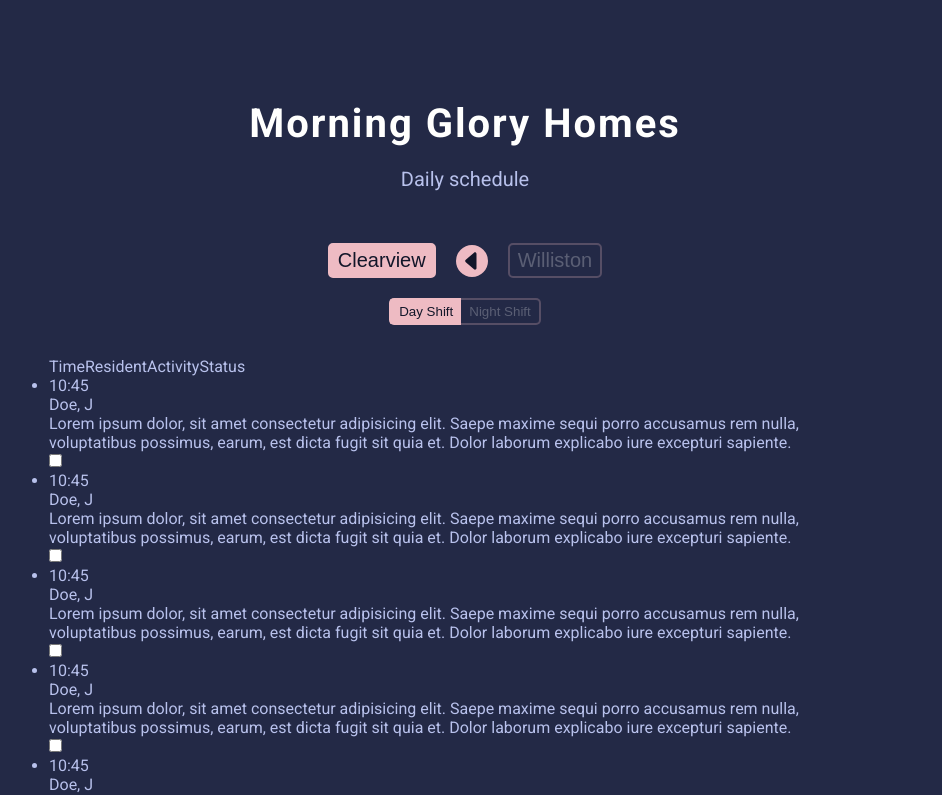
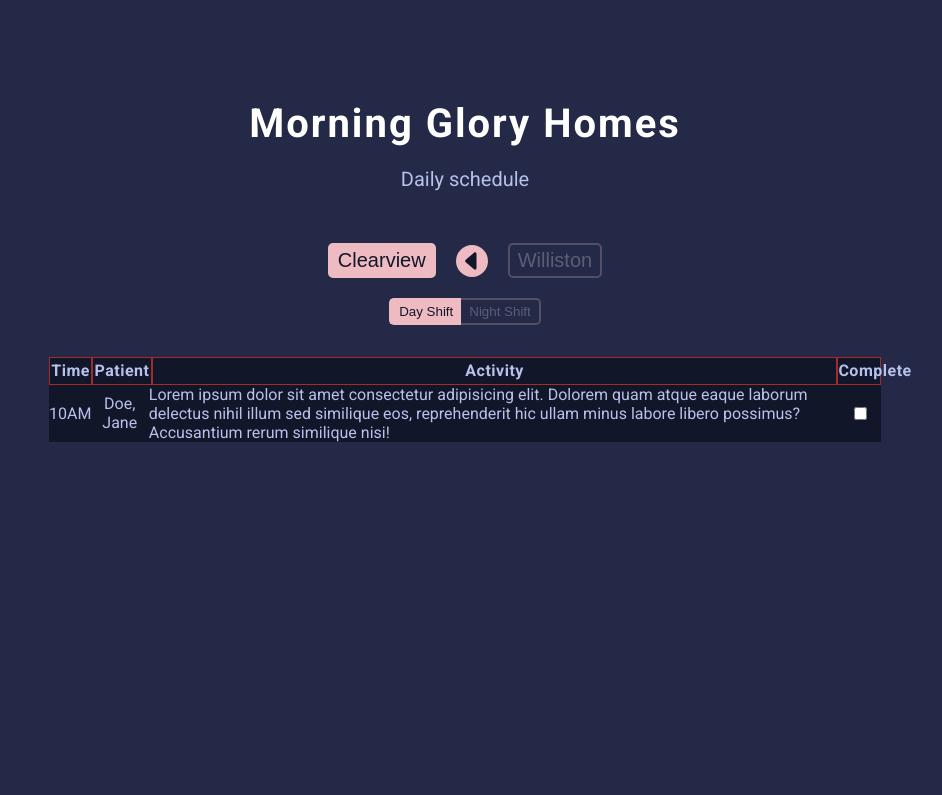
Before and after one commit to AndrewKohn/mgh-daily-schedule, a React (Vite) app: page / in a window 1280 px wide. Shown: the top 795 px of the page, without its empty margins (175-1117 px from the left). Built offline with nearby package versions, Linux system fonts and the light colour scheme.

Commit message:
Add basic table structure

```diff
--- a/src/components/ScheduleList/ScheduleList.tsx
+++ b/src/components/ScheduleList/ScheduleList.tsx
@@ -5,51 +5,15 @@ interface Props {}
 
 const ScheduleList = ({}) => {
   return (
-    <div className="table-container">
-      <ul>
-        <div className="list-headings">
-          <span>Time</span>
-          <span>Resident</span>
-          <span>Activity</span>
-          <span>Status</span>
-        </div>
-        <ScheduleListItem />
-        <ScheduleListItem />
-        <ScheduleListItem />
-        <ScheduleListItem />
-        <ScheduleListItem />
-        <ScheduleListItem />
-        <ScheduleListItem />
-        <ScheduleListItem />
-        <ScheduleListItem />
-        <ScheduleListItem />
-        <ScheduleListItem />
-        <ScheduleListItem />
-        <ScheduleListItem />
-        <ScheduleListItem />
-        <ScheduleListItem />
-        <ScheduleListItem />
-        <ScheduleListItem />
-        <ScheduleListItem />
-        <ScheduleListItem />
-        <ScheduleListItem />
-        <ScheduleListItem />
-        <ScheduleListItem />
-        <ScheduleListItem />
-        <ScheduleListItem />
-        <ScheduleListItem />
-        <ScheduleListItem />
-        <ScheduleListItem />
-        <ScheduleListItem />
-        <ScheduleListItem />
-        <ScheduleListItem />
-        <ScheduleListItem />
-        <ScheduleListItem />
-        <ScheduleListItem />
-        <ScheduleListItem />
-        <ScheduleListItem />
-      </ul>
-    </div>
+    <ul className="schedule-list">
+      <span className="list-headings">
+        <p>Time</p>
+        <p>Patient</p>
+        <p>Activity</p>
+        <p>Complete</p>
+      </span>
+      <ScheduleListItem />
+    </ul>
   );
 };
 
--- a/src/components/ScheduleList/ScheduleListItem.tsx
+++ b/src/components/ScheduleList/ScheduleListItem.tsx
@@ -4,23 +4,19 @@ interface Props {}
 
 const ScheduleListItem = ({}) => {
   return (
-    <li>
-      <span>
-        <p>10:45</p>
-      </span>
-      <span>
-        <p>Doe, J</p>
-      </span>
-      <span>
+    <li className="schedule-list-item">
+      <span className="schedule-list-item-information">
+        <p>10AM</p>
+        <p>Doe, Jane</p>
         <p>
-          Lorem ipsum dolor, sit amet consectetur adipisicing elit. Saepe maxime
-          sequi porro accusamus rem nulla, voluptatibus possimus, earum, est
-          dicta fugit sit quia et. Dolor laborum explicabo iure excepturi
-          sapiente.
+          Lorem ipsum dolor sit amet consectetur adipisicing elit. Dolorem quam
+          atque eaque laborum delectus nihil illum sed similique eos,
+          reprehenderit hic ullam minus labore libero possimus? Accusantium
+          rerum similique nisi!
         </p>
-      </span>
-      <span>
-        <input className="checkbox" type="checkbox" />
+        <span>
+          <input className="checkbox" type="checkbox" />
+        </span>
       </span>
     </li>
   );
```
